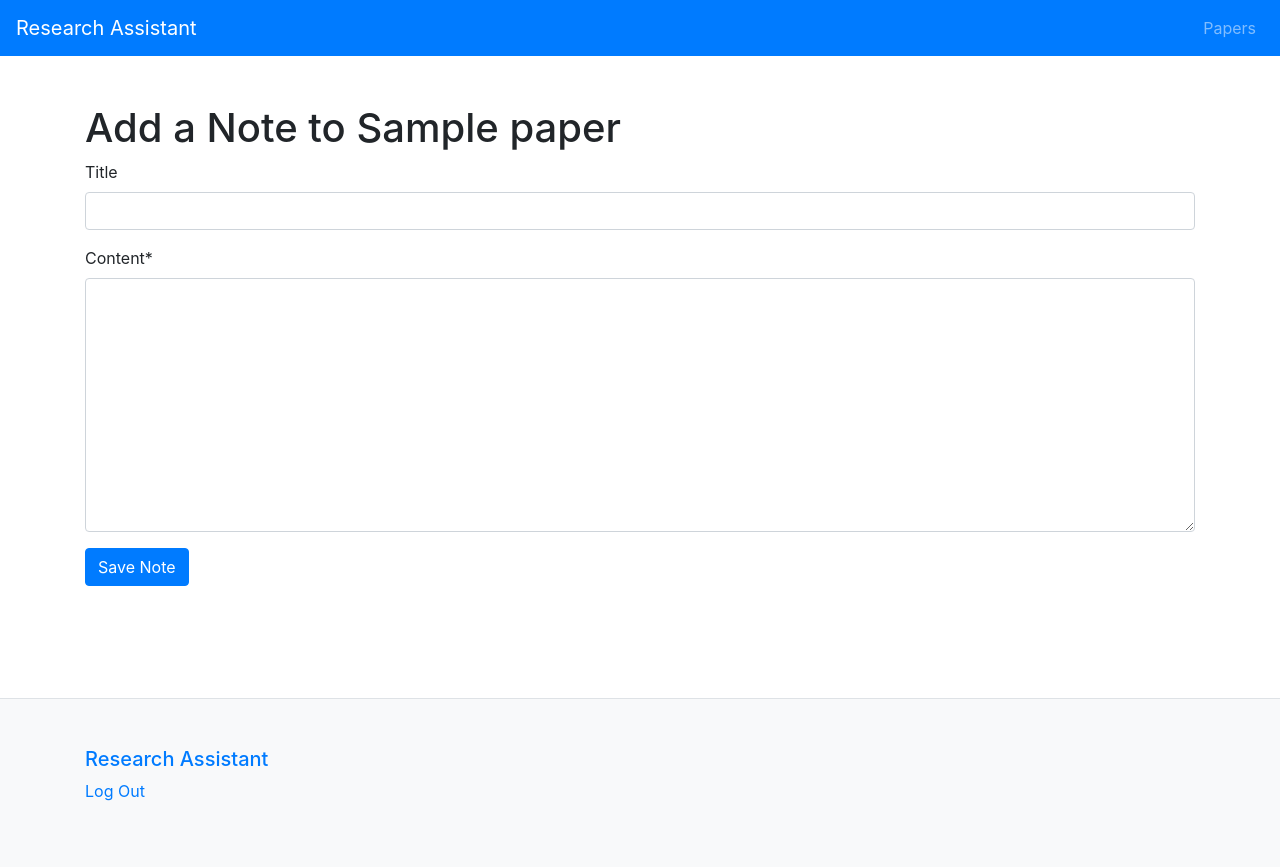
After one commit to scivarolo/research-assistant, a Django app: page /papers/1/note/add/ in a window 1280 px wide. The commit adds this page. Run offline with Django 3.2, Linux system fonts and the light colour scheme; a user stored in the database is signed in; tables that the repository leaves empty hold one stand-in row (values such as "Sample post"); some libraries are stand-ins or nearby versions.

Commit message:
User can add notes to papers

```diff
--- a/assistant/urls.py
+++ b/assistant/urls.py
@@ -22,5 +22,6 @@ urlpatterns = [
     path("admin/", admin.site.urls),
     path("select2/", include("django_select2.urls")),
     path("", include("research_assistant.urls")),
+    path("tinymce/", include("tinymce.urls")),
 ] + static(settings.MEDIA_URL, document_root=settings.MEDIA_ROOT)
 # Makes media files available to the app
--- a/research_assistant/forms.py
+++ b/research_assistant/forms.py
@@ -5,7 +5,7 @@ from django_select2.forms import Select2TagWidget, Select2Widget, Select2Multipl
 from crispy_forms.helper import FormHelper
 from crispy_forms.layout import Submit
 
-from .models import Paper, Tag, List, Author
+from .models import Paper, Tag, List, Author, Note
 
 class UserForm(forms.ModelForm):
     password = forms.CharField(widget=forms.PasswordInput())
@@ -46,3 +46,10 @@ class AddPaperForm(forms.ModelForm):
         self.fields['authors'].queryset = Author.objects.filter(user=user)
         self.helper = FormHelper()
         self.helper.add_input(Submit('submit', 'Save Paper'))
+
+
+class PaperNoteForm(forms.ModelForm):
+
+    class Meta:
+        model = Note
+        fields = ("title", "content")
--- a/research_assistant/models.py
+++ b/research_assistant/models.py
@@ -3,6 +3,8 @@ from django.contrib.auth.models import User
 from django.db import models
 from django.utils import timezone
 from django.conf import settings
+
+from tinymce.models import HTMLField
 
 # Include user id as subfolder for media upload
 def upload_to(instance, filename):
@@ -55,3 +57,14 @@ class Journal(models.Model):
 
     def __str__(self):
         return f"{self.name}"
+
+
+class Note(models.Model):
+    """Note is always linked to a Paper"""
+
+    paper = models.ForeignKey("Paper", on_delete=models.CASCADE)
+    title = models.CharField(max_length=200, blank=True, null=True)
+    content = HTMLField()
+    date_created = models.DateTimeField(default=timezone.now)
+    date_modified = models.DateTimeField(default=timezone.now)
+    user = models.ForeignKey(User, on_delete=models.CASCADE)
--- a/research_assistant/templates/index.html
+++ b/research_assistant/templates/index.html
@@ -26,6 +26,8 @@
     </style>
     {% block css %}
     {% endblock css %}
+    {% block js_head %}
+    {% endblock js_head %}
 
   </head>
   <body>
--- /dev/null
+++ b/research_assistant/templates/paper/note.html
@@ -0,0 +1,28 @@
+{% extends 'index.html' %}
+{% load crispy_forms_tags %}
+
+{% block js_head %}
+  <script src="https://cloud.tinymce.com/5/tinymce.min.js?apiKey={{ tiny_api_key }}"></script>
+  <script>tinymce.init({ selector:'textarea' });</script>
+{% endblock js_head %}
+
+{% block content %}
+  <div class="row">
+    <div class="col">
+      <h1>Add a Note to {{ paper.title }}
+    </div>
+  </div>
+
+  <div class="row">
+    <div class="col">
+      <form id="add_note_form" method="post" action="{% url 'research_assistant:add_note' paper.id %}"
+            enctype="multipart/form-data">
+
+        {% csrf_token %}
+        {{ note_form|crispy }}
+
+        <button class="btn btn-primary" type="submit">Save Note</button>
+      </form>
+    </div>
+  </div>
+{% endblock content %}
--- a/research_assistant/urls.py
+++ b/research_assistant/urls.py
@@ -12,5 +12,6 @@ urlpatterns = [
     path("papers/<int:paper_id>", views.single_paper, name="single_paper"),
     path("papers/<int:paper_id>/edit/", views.edit_paper, name="edit_paper"),
     path("papers/<int:paper_id>/delete/", views.delete_paper, name="delete_paper"),
+    path("papers/<int:paper_id>/note/add/", views.add_note, name="add_note"),
     path("papers/add/", views.add_paper, name="add_paper"),
 ]
--- a/research_assistant/views/__init__.py
+++ b/research_assistant/views/__init__.py
@@ -2,3 +2,4 @@ from .auth_views import *
 from .index_views import *
 from .add_paper import *
 from .papers import *
+from .notes import *
--- /dev/null
+++ b/research_assistant/views/notes.py
@@ -0,0 +1,41 @@
+from django.contrib.auth.decorators import login_required
+from django.http import HttpResponseRedirect
+from django.shortcuts import render
+from django.shortcuts import reverse
+from django.conf import settings
+
+from research_assistant.models import Note, Paper
+from research_assistant.forms import PaperNoteForm
+
+@login_required
+def add_note(request, paper_id):
+
+    if request.method == "GET":
+
+        paper = Paper.objects.get(pk=paper_id)
+        note_form = PaperNoteForm()
+        template = "paper/note.html"
+        context = {
+            "paper": paper,
+            "note_form": note_form,
+            "tiny_api_key": settings.TINYMCE_API_KEY
+        }
+
+        return render(request, template, context)
+
+    elif request.method == "POST":
+
+        form_data = request.POST
+        title = form_data["title"]
+        content = form_data["content"]
+
+        note = Note.objects.create(
+            title=title,
+            content=content,
+            paper=Paper.objects.get(pk=paper_id),
+            user=request.user
+        )
+
+        note.save()
+
+        return HttpResponseRedirect(reverse("research_assistant:single_paper", args=(paper_id,)))
```
Also changed, not shown: assistant/settings.py (+7 -0 lines), 1 other file.
